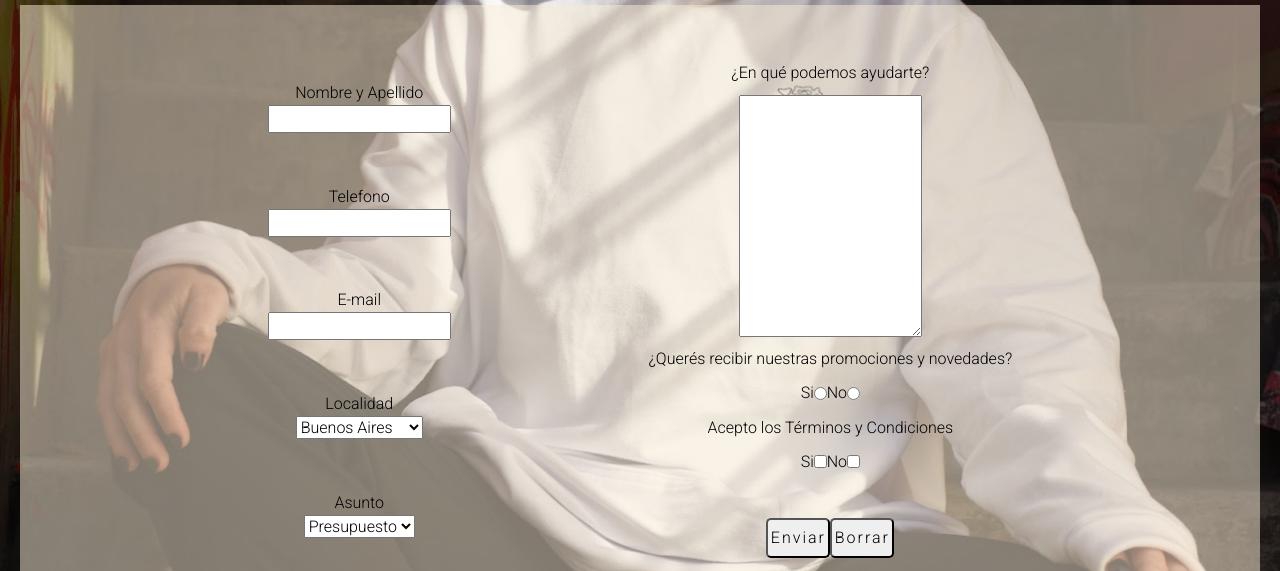
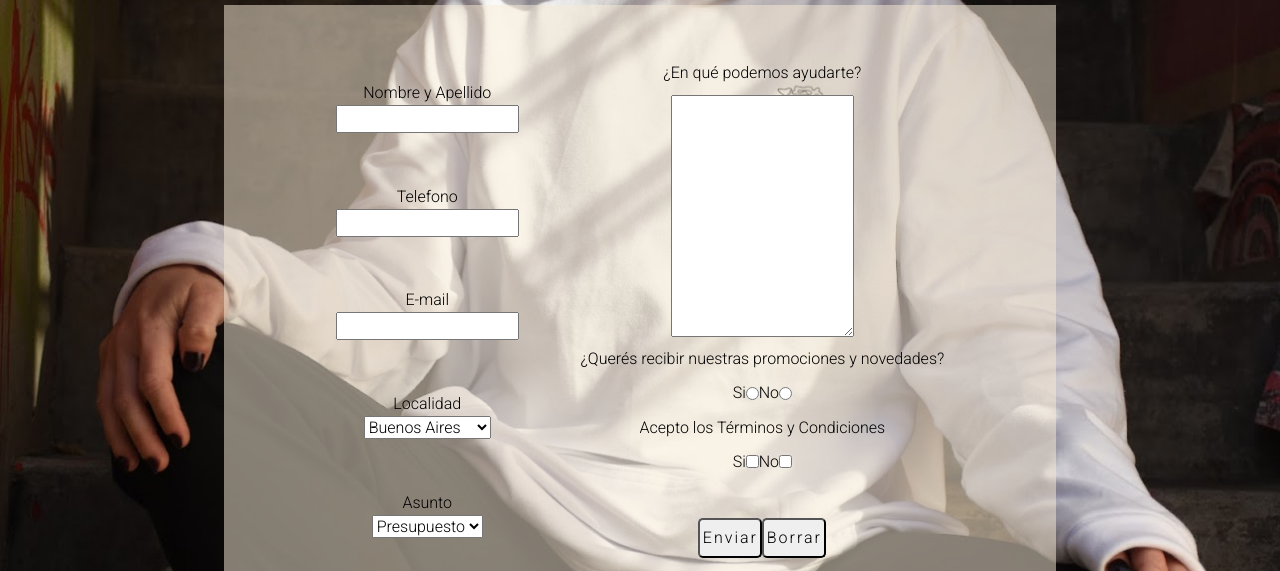
Before and after one commit to camifraysse/AZTK-Fraysse, a plain HTML site: page pages/contacto.html in a window 1280 px wide. Shown: the part 229-800 px from the top of the page. Drawn offline with nearby package versions, Linux system fonts and the light colour scheme.

Commit message:
modificando sass

```diff
--- a/styles/_content.scss
+++ b/styles/_content.scss
@@ -130,7 +130,7 @@
             color: $negro;
             background-color: $beige;
             height: 80%;
-            width: 100%;
+            width: 65vw;
             padding: 50px;
 
             .article1 {
```
Also changed, not shown: styles/estilos.css, 1 other file.
